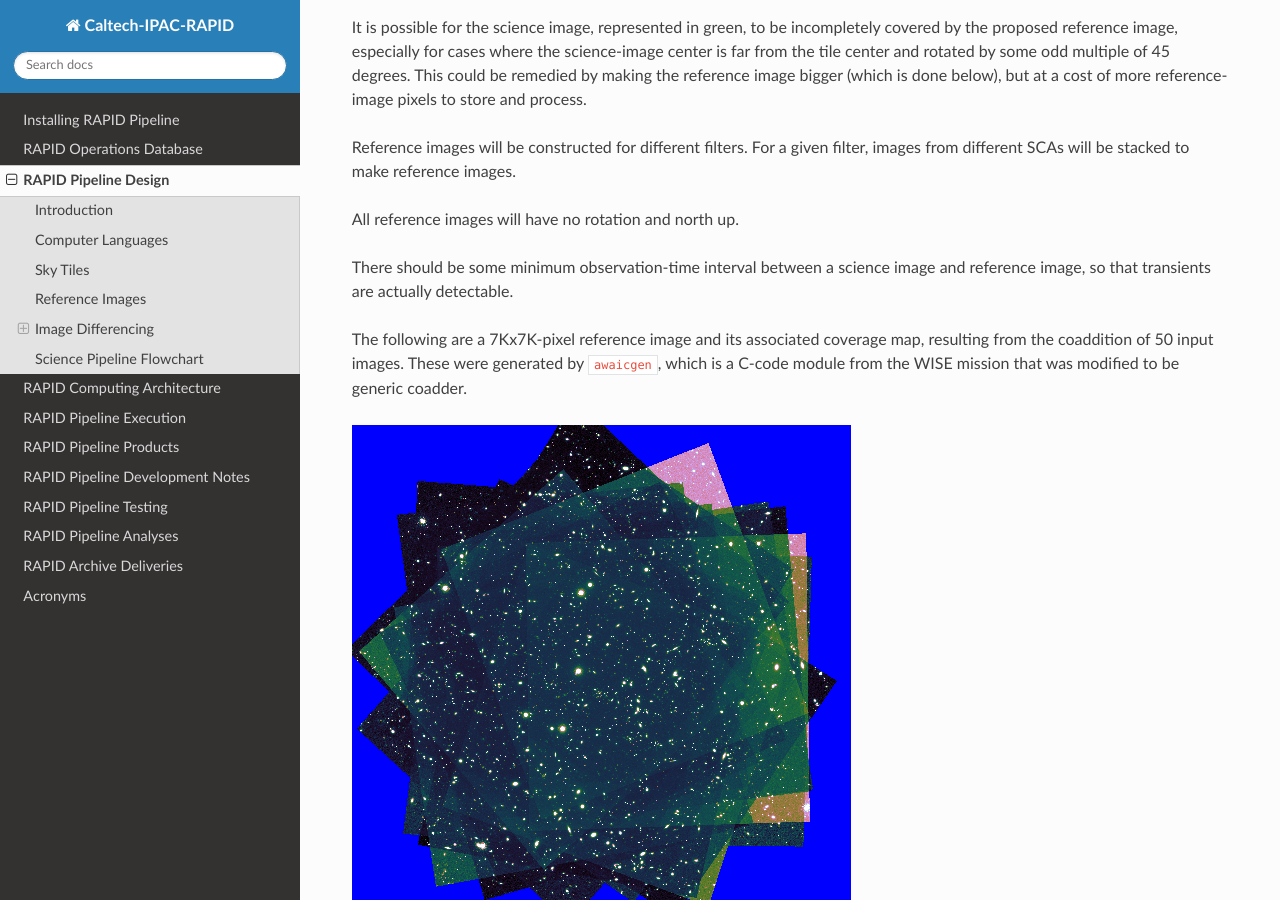
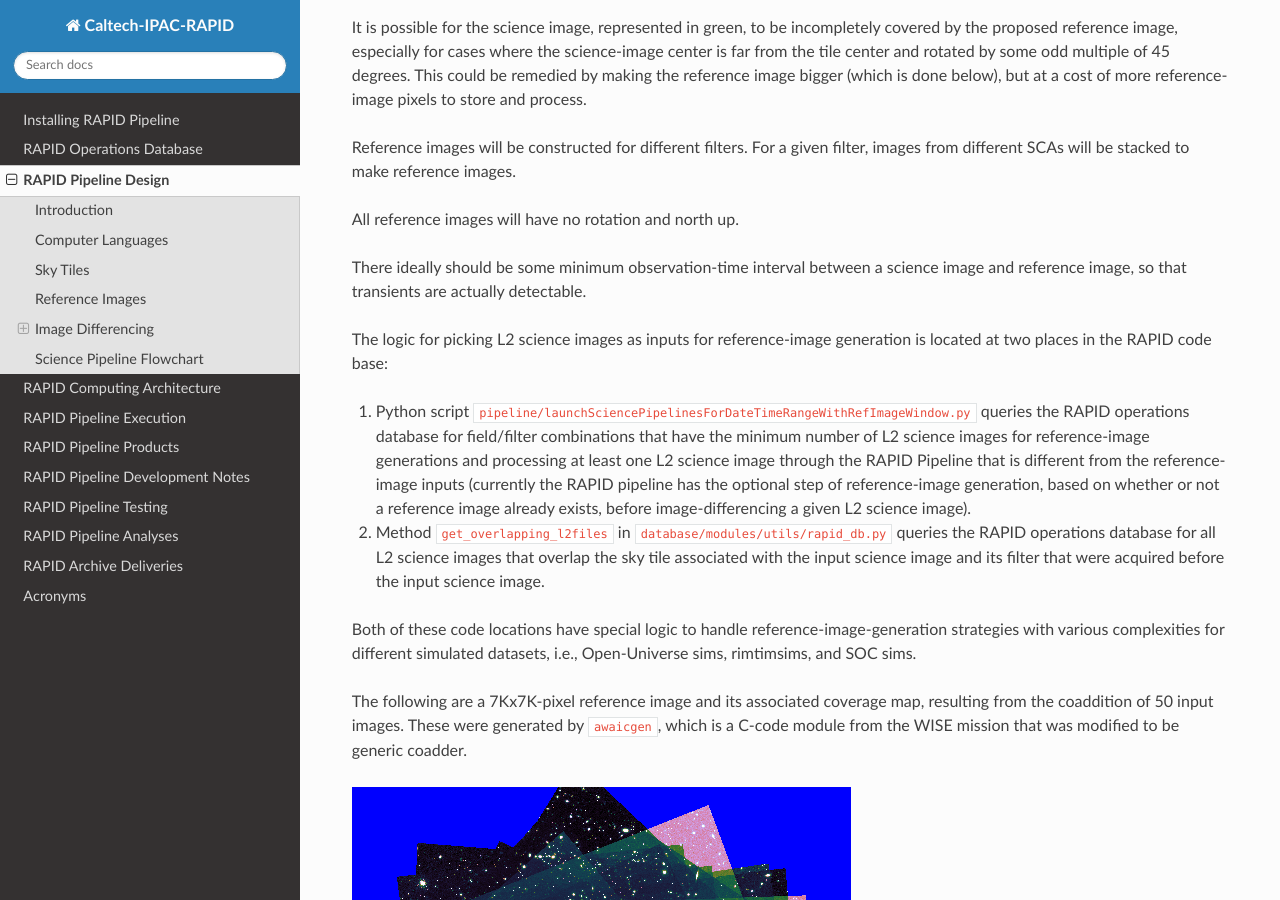
Before and after one commit to Caltech-IPAC/rapid, a Sphinx documentation site: the page built from docs/source/pl/pl.rst, in a window 1280 px wide and 900 px high, scrolled down 5161 px. Built offline with Sphinx 7.4.7 and the Read the Docs theme 3.1.0, drawn with Linux system fonts in a browser that asks for light colours.

Commit message:
Added more details about code locations of special logic to handle reference-image-generation strategies with various complexities for different simulated datasets.

```diff
--- a/docs/source/pl/pl.rst
+++ b/docs/source/pl/pl.rst
@@ -148,8 +148,23 @@ different SCAs will be stacked to make reference images.
 
 All reference images will have no rotation and north up.
 
-There should be some minimum observation-time interval between a science image and reference image, so that
+There ideally should be some minimum observation-time interval between a science image and reference image, so that
 transients are actually detectable.
+
+The logic for picking L2 science images as inputs for reference-image generation is located at two places in the RAPID code base:
+
+#. Python script ``pipeline/launchSciencePipelinesForDateTimeRangeWithRefImageWindow.py`` queries the RAPID operations database
+   for field/filter combinations that have the minimum number of L2 science images for reference-image generations and processing
+   at least one L2 science image through the RAPID Pipeline that is different from the reference-image inputs (currently the
+   RAPID pipeline has the optional step of reference-image generation, based on whether or not a reference image already exists,
+   before image-differencing a given L2 science image).
+
+#. Method ``get_overlapping_l2files`` in ``database/modules/utils/rapid_db.py`` queries the RAPID operations database
+   for all L2 science images that overlap the sky tile associated with the input science image and its filter
+   that were acquired before the input science image.
+
+Both of these code locations have special logic to handle reference-image-generation strategies with various complexities for different
+simulated datasets, i.e., Open-Universe sims, rimtimsims, and SOC sims.
 
 The following are a 7Kx7K-pixel reference image and its associated coverage map, resulting from the coaddition of 50 input images.
 These were generated by ``awaicgen``, which is a C-code module from the WISE mission that was modified to be generic coadder.
@@ -180,7 +195,6 @@ Image resampling is therefore necessary.
 In cases where the reference image consists of too few coadded inputs for undersampling to be resolved, it may be
 necessary to instead use ``awaicgen`` to resample the science image into the undistorted grid of the reference image
 (``awaicgen`` does not produce coadds mapped into distorted grids).
-
 
 
 Point Spread Functions (PSFs)
```
